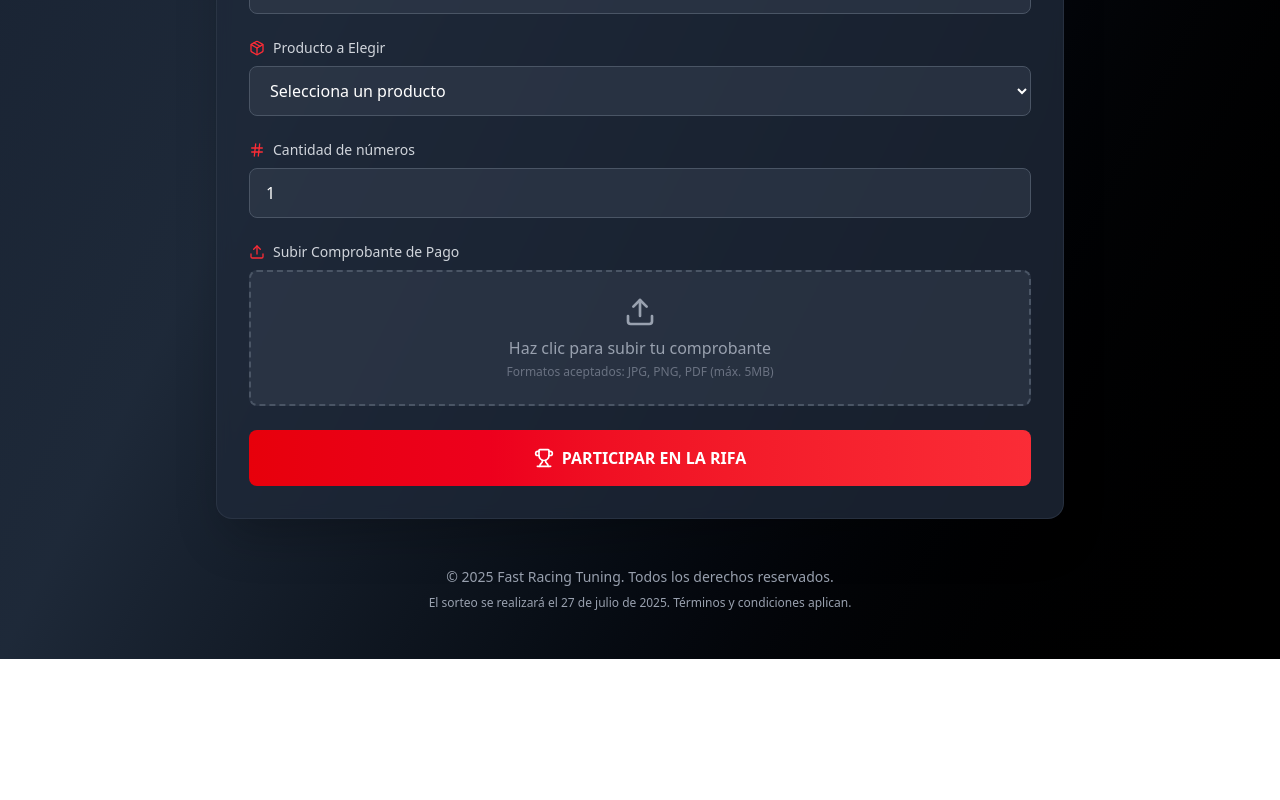
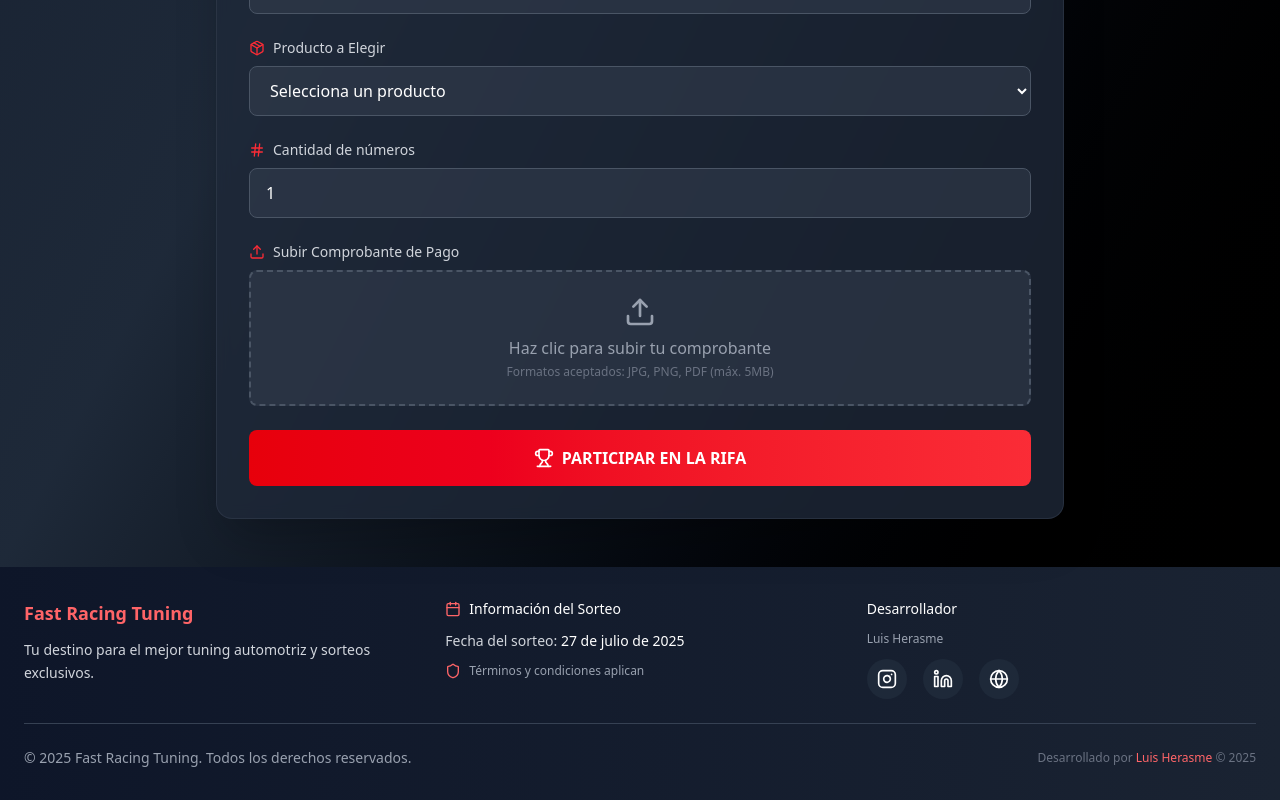
Before and after one commit to Rasmeh27/front-end-sistema-rifas-yoalis, a React (Vite) app: page / in a window 1280 px wide. Shown: the part 1907-2707 px from the top of the page. Before the commit the page ends 2566 px from the top, so only its background shows below. Built offline with nearby package versions, Linux system fonts and the light colour scheme.

Commit message:
Footer actualizado

```diff
--- a/package.json
+++ b/package.json
@@ -14,6 +14,7 @@
     "lucide-react": "^0.522.0",
     "react": "^19.1.0",
     "react-dom": "^19.1.0",
+    "react-icons": "^5.5.0",
     "react-router-dom": "^7.6.2",
     "sweetalert2": "^11.6.13",
     "tailwindcss": "^4.1.10"
--- a/src/App.tsx
+++ b/src/App.tsx
@@ -3,11 +3,12 @@ import FormularioParticipante from "./pages/FormularioParticipante";
 import AdminPanel from "./pages/AdminPanel";
 import LoginAdmin from "./pages/LoginAdmin";
 import RutaProtegida from "./components/RutaProtegida";
+import PublicLayout from "./components/PublicLayout";
 
-// Componente simple para rutas no encontradas
+// Página 404
 function NotFound() {
   return (
-    <div className="min-h-screen flex items-center justify-center bg-gray-900 text-white">
+    <div className="flex-grow flex items-center justify-center">
       <div className="text-center">
         <h1 className="text-4xl font-bold mb-4">404</h1>
         <p className="text-lg">Página no encontrada</p>
@@ -20,8 +21,30 @@ export default function App() {
   return (
     <BrowserRouter>
       <Routes>
-        <Route path="/" element={<FormularioParticipante />} />
-        <Route path="/admin/login" element={<LoginAdmin />} />
+        <Route
+          path="/"
+          element={
+            <PublicLayout>
+              <FormularioParticipante />
+            </PublicLayout>
+          }
+        />
+        <Route
+          path="/admin/login"
+          element={
+            <PublicLayout>
+              <LoginAdmin />
+            </PublicLayout>
+          }
+        />
+        <Route
+          path="*"
+          element={
+            <PublicLayout>
+              <NotFound />
+            </PublicLayout>
+          }
+        />
         <Route
           path="/admin"
           element={
@@ -30,7 +53,6 @@ export default function App() {
             </RutaProtegida>
           }
         />
-        <Route path="*" element={<NotFound />} />
       </Routes>
     </BrowserRouter>
   );
--- /dev/null
+++ b/src/components/Footer.tsx
@@ -0,0 +1,83 @@
+import { Instagram, Linkedin, Globe, Calendar, Shield } from "lucide-react"
+
+export default function Footer() {
+  return (
+    <footer className="bg-gradient-to-r from-[#0e1629] to-[#1a2332] text-white">
+      <div className="container mx-auto px-6 py-8">
+        {/* Main Footer Content */}
+        <div className="grid grid-cols-1 md:grid-cols-3 gap-8 items-start">
+          {/* Company Info */}
+          <div className="space-y-3">
+            <h3 className="text-lg font-bold text-red-400">Fast Racing Tuning</h3>
+            <p className="text-gray-300 text-sm leading-relaxed">
+              Tu destino para el mejor tuning automotriz y sorteos exclusivos.
+            </p>
+          </div>
+
+          {/* Raffle Info */}
+          <div className="space-y-3">
+            <div className="flex items-center space-x-2">
+              <Calendar className="w-4 h-4 text-red-400" />
+              <span className="text-sm font-medium">Información del Sorteo</span>
+            </div>
+            <p className="text-gray-300 text-sm">
+              Fecha del sorteo: <span className="text-white font-medium">27 de julio de 2025</span>
+            </p>
+            <div className="flex items-center space-x-2">
+              <Shield className="w-4 h-4 text-red-400" />
+              <span className="text-xs text-gray-400">Términos y condiciones aplican</span>
+            </div>
+          </div>
+
+          {/* Social Links - Developer */}
+          <div className="space-y-3">
+            <h4 className="text-sm font-medium">Desarrollador</h4>
+            <p className="text-xs text-gray-400 mb-3">Luis Herasme</p>
+            <div className="flex space-x-4">
+              <a
+                href="https://www.instagram.com/luishr.dev/"
+                target="_blank"
+                rel="noopener noreferrer"
+                className="group flex items-center justify-center w-10 h-10 bg-gray-800 rounded-full hover:bg-gradient-to-r hover:from-purple-500 hover:to-pink-500 transition-all duration-300"
+              >
+                <Instagram className="w-5 h-5 group-hover:text-white transition-colors" />
+              </a>
+              <a
+                href="https://www.linkedin.com/in/luis-herasme-9a60bb318/"
+                target="_blank"
+                rel="noopener noreferrer"
+                className="group flex items-center justify-center w-10 h-10 bg-gray-800 rounded-full hover:bg-blue-600 transition-all duration-300"
+              >
+                <Linkedin className="w-5 h-5 group-hover:text-white transition-colors" />
+              </a>
+              <a
+                href="https://portfolio-luishr.vercel.app"
+                target="_blank"
+                rel="noopener noreferrer"
+                className="group flex items-center justify-center w-10 h-10 bg-gray-800 rounded-full hover:bg-green-600 transition-all duration-300"
+              >
+                <Globe className="w-5 h-5 group-hover:text-white transition-colors" />
+              </a>
+            </div>
+          </div>
+        </div>
+
+        {/* Divider */}
+        <div className="border-t border-gray-700 my-6"></div>
+
+        {/* Bottom Footer */}
+        <div className="flex flex-col md:flex-row justify-between items-center space-y-4 md:space-y-0">
+          <div className="text-center md:text-left">
+            <p className="text-sm text-gray-400">© 2025 Fast Racing Tuning. Todos los derechos reservados.</p>
+          </div>
+
+          <div className="text-center md:text-right">
+            <p className="text-xs text-gray-500">
+              Desarrollado por <span className="text-red-400 font-medium">Luis Herasme</span> © 2025
+            </p>
+          </div>
+        </div>
+      </div>
+    </footer>
+  )
+}
--- /dev/null
+++ b/src/components/PublicLayout.tsx
@@ -0,0 +1,10 @@
+import Footer from "./Footer";
+
+export default function PublicLayout({ children }: { children: React.ReactNode }) {
+  return (
+    <div className="flex flex-col min-h-screen bg-black text-white">
+      <main className="flex-grow">{children}</main>
+      <Footer />
+    </div>
+  );
+}
--- a/src/pages/FormularioParticipante.tsx
+++ b/src/pages/FormularioParticipante.tsx
@@ -426,17 +426,6 @@ export default function FormularioParticipante() {
             </button>
           </form>
         </div>
-
-        {/* Footer */}
-        <div className="text-center mt-12 text-gray-400">
-          <p className="text-sm">
-            © 2025 Fast Racing Tuning. Todos los derechos reservados.
-          </p>
-          <p className="text-xs mt-2">
-            El sorteo se realizará el 27 de julio de 2025. Términos y
-            condiciones aplican.
-          </p>
-        </div>
       </div>
     </div>
   );
```
Also changed, not shown: 1 other file (tests, documents, lock files or other folders).
